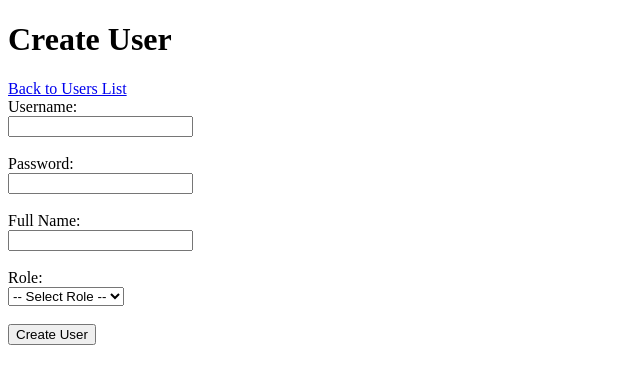
After one commit to Ruskiius/pto_tracker, a Flask app: template templates/user_form.html in a window 1280 px wide. The commit adds this page. Shown: the top 384 px of the page, without its empty margins (0-640 px from the left). Run offline with Flask 3, Linux system fonts and the light colour scheme; the template is opened without the code that fills it, so the values that code supplies are empty.

Commit message:
Add users:manage and users:assign_admin permissions with user management UI
Co-authored-by: Ruskiius <60308104+Ruskiius@users.noreply.github.com>

```diff
--- a/app.py
+++ b/app.py
@@ -1328,5 +1328,209 @@ def role_edit(role_id):
     )
 
 
+# --- User Management Routes ---
+@app.route("/users")
+@permission_required("users:manage")
+def users_list():
+    conn = get_db_connection()
+
+    # Get all managers (users)
+    users = conn.execute(
+        """
+        SELECT id, username, full_name, role
+        FROM managers
+        ORDER BY username
+        """
+    ).fetchall()
+
+    conn.close()
+    return render_template("users_list.html", users=users)
+
+
+@app.route("/users/new", methods=["GET", "POST"])
+@permission_required("users:manage")
+def user_new():
+    from werkzeug.security import generate_password_hash
+
+    conn = get_db_connection()
+
+    if request.method == "POST":
+        username = request.form.get("username", "").strip()
+        password = request.form.get("password", "")
+        full_name = request.form.get("full_name", "").strip()
+        role = request.form.get("role", "").strip()
+
+        errors = []
+        if not username:
+            errors.append("Username is required.")
+        if not password:
+            errors.append("Password is required.")
+        if not full_name:
+            errors.append("Full name is required.")
+        if not role:
+            errors.append("Role is required.")
+
+        # Check if assigning admin role
+        if role == "admin":
+            # Require users:assign_admin permission
+            permissions = session.get("permissions", [])
+            if "users:assign_admin" not in permissions:
+                flash("You do not have permission to assign the admin role.", "error")
+                conn.close()
+                return redirect(url_for("users_list"))
+
+        if not errors:
+            try:
+                # Create the user
+                password_hash = generate_password_hash(password, method="pbkdf2:sha256")
+                conn.execute(
+                    """
+                    INSERT INTO managers (username, password_hash, full_name, role)
+                    VALUES (?, ?, ?, ?)
+                    """,
+                    (username, password_hash, full_name, role)
+                )
+                conn.commit()
+                flash(f"User '{username}' created successfully.", "success")
+                conn.close()
+                return redirect(url_for("users_list"))
+            except sqlite3.IntegrityError:
+                errors.append("A user with this username already exists.")
+                conn.rollback()
+
+        conn.close()
+        return render_template(
+            "user_form.html",
+            form_data={"username": username, "full_name": full_name, "role": role},
+            errors=errors
+        )
+
+    # GET request
+    conn.close()
+    return render_template("user_form.html", form_data={}, errors=[])
+
+
+@app.route("/users/edit/<int:user_id>", methods=["GET", "POST"])
+@permission_required("users:manage")
+def user_edit(user_id):
+    from werkzeug.security import generate_password_hash
+
+    conn = get_db_connection()
+
+    # Get user info
+    user = conn.execute(
+        "SELECT id, username, full_name, role FROM managers WHERE id = ?",
+        (user_id,)
+    ).fetchone()
+
+    if user is None:
+        conn.close()
+        abort(404)
+
+    if request.method == "POST":
+        username = request.form.get("username", "").strip()
+        password = request.form.get("password", "")
+        full_name = request.form.get("full_name", "").strip()
+        role = request.form.get("role", "").strip()
+
+        errors = []
+        if not username:
+            errors.append("Username is required.")
+        if not full_name:
+            errors.append("Full name is required.")
+        if not role:
+            errors.append("Role is required.")
+
+        # Check if assigning admin role
+        if role == "admin":
+            # Require users:assign_admin permission
+            permissions = session.get("permissions", [])
+            if "users:assign_admin" not in permissions:
+                flash("You do not have permission to assign the admin role.", "error")
+                conn.close()
+                return redirect(url_for("users_list"))
+
+        if not errors:
+            try:
+                # Update user
+                if password:
+                    # Update with new password
+                    password_hash = generate_password_hash(password, method="pbkdf2:sha256")
+                    conn.execute(
+                        """
+                        UPDATE managers
+                        SET username = ?, password_hash = ?, full_name = ?, role = ?
+                        WHERE id = ?
+                        """,
+                        (username, password_hash, full_name, role, user_id)
+                    )
+                else:
+                    # Update without changing password
+                    conn.execute(
+                        """
+                        UPDATE managers
+                        SET username = ?, full_name = ?, role = ?
+                        WHERE id = ?
+                        """,
+                        (username, full_name, role, user_id)
+                    )
+
+                conn.commit()
+                flash(f"User '{username}' updated successfully.", "success")
+                conn.close()
+                return redirect(url_for("users_list"))
+            except sqlite3.IntegrityError:
+                errors.append("A user with this username already exists.")
+                conn.rollback()
+
+        conn.close()
+        return render_template(
+            "user_form.html",
+            user=user,
+            form_data={"username": username, "full_name": full_name, "role": role},
+            errors=errors
+        )
+
+    # GET request
+    conn.close()
+    return render_template(
+        "user_form.html",
+        user=user,
+        form_data={"username": user["username"], "full_name": user["full_name"], "role": user["role"]},
+        errors=[]
+    )
+
+
+@app.route("/users/<int:user_id>/delete", methods=["POST"])
+@permission_required("users:manage")
+def user_delete(user_id):
+    conn = get_db_connection()
+
+    try:
+        # Get user info
+        user = conn.execute(
+            "SELECT id, username FROM managers WHERE id = ?",
+            (user_id,)
+        ).fetchone()
+
+        if user is None:
+            abort(404)
+
+        # Don't allow deleting yourself
+        if user_id == session.get("user_id"):
+            flash("You cannot delete your own account.", "error")
+            conn.close()
+            return redirect(url_for("users_list"))
+
+        # Delete the user
+        conn.execute("DELETE FROM managers WHERE id = ?", (user_id,))
+        conn.commit()
+
+        flash(f"User '{user['username']}' has been deleted.", "success")
+        return redirect(url_for("users_list"))
+    finally:
+        conn.close()
+
+
 if __name__ == "__main__":
     app.run(debug=True)
--- a/init_db.py
+++ b/init_db.py
@@ -41,6 +41,8 @@ def init_db():
         ("pto_types:manage", "Manage PTO types (create, edit, delete)"),
         ("balances:edit", "Edit PTO balances for employees"),
         ("managers:manage", "Manage manager accounts"),
+        ("users:manage", "View/create/edit/delete users"),
+        ("users:assign_admin", "Assign the admin role to a user"),
     ]
     conn.executemany(
         "INSERT OR IGNORE INTO permissions (code, description) VALUES (?, ?)",
@@ -70,6 +72,8 @@ def init_db():
             (admin_role_id, perm_map["pto_types:manage"]),
             (admin_role_id, perm_map["balances:edit"]),
             (admin_role_id, perm_map["managers:manage"]),
+            (admin_role_id, perm_map["users:manage"]),
+            (admin_role_id, perm_map["users:assign_admin"]),
         ]
         conn.executemany(
             "INSERT OR IGNORE INTO role_permissions (role_id, permission_id) VALUES (?, ?)",
--- a/templates/dashboard.html
+++ b/templates/dashboard.html
@@ -16,6 +16,9 @@
     {% if role in ('admin', 'manager') %}
     <li><a href="{{ url_for('admin_balances_select_employee') }}">PTO Balances</a></li>
     {% endif %}
+    {% if session.get('user_id') and 'users:manage' in session.get('permissions', []) %}
+    <li><a href="{{ url_for('users_list') }}">Users</a></li>
+    {% endif %}
     {% if role == 'admin' %}
     <li><a href="{{ url_for('admin_pto_types') }}">Admin: PTO Types</a></li>
     <li><a href="{{ url_for('roles_list') }}">Admin: Roles Management</a></li>
--- /dev/null
+++ b/templates/user_form.html
@@ -0,0 +1,45 @@
+<!DOCTYPE html>
+<html>
+<head>
+    <title>{% if user %}Edit{% else %}Create{% endif %} User</title>
+</head>
+<body>
+
+<h1>{% if user %}Edit{% else %}Create{% endif %} User</h1>
+
+<a href="{{ url_for('users_list') }}">Back to Users List</a>
+
+{% if errors %}
+<div style="color: red;">
+    <h3>Errors:</h3>
+    <ul>
+        {% for error in errors %}
+        <li>{{ error }}</li>
+        {% endfor %}
+    </ul>
+</div>
+{% endif %}
+
+<form method="POST">
+    <label for="username">Username:</label><br>
+    <input type="text" id="username" name="username" value="{{ form_data.username or '' }}" required><br><br>
+
+    <label for="password">Password:</label>
+    {% if user %}<em>(leave blank to keep current password)</em>{% endif %}<br>
+    <input type="password" id="password" name="password" {% if not user %}required{% endif %}><br><br>
+
+    <label for="full_name">Full Name:</label><br>
+    <input type="text" id="full_name" name="full_name" value="{{ form_data.full_name or '' }}" required><br><br>
+
+    <label for="role">Role:</label><br>
+    <select id="role" name="role" required>
+        <option value="">-- Select Role --</option>
+        <option value="admin" {% if form_data.role == 'admin' %}selected{% endif %}>Admin</option>
+        <option value="manager" {% if form_data.role == 'manager' %}selected{% endif %}>Manager</option>
+    </select><br><br>
+
+    <button type="submit">{% if user %}Update{% else %}Create{% endif %} User</button>
+</form>
+
+</body>
+</html>
```
Also changed, not shown: templates/users_list.html (added, +58 -0 lines).
